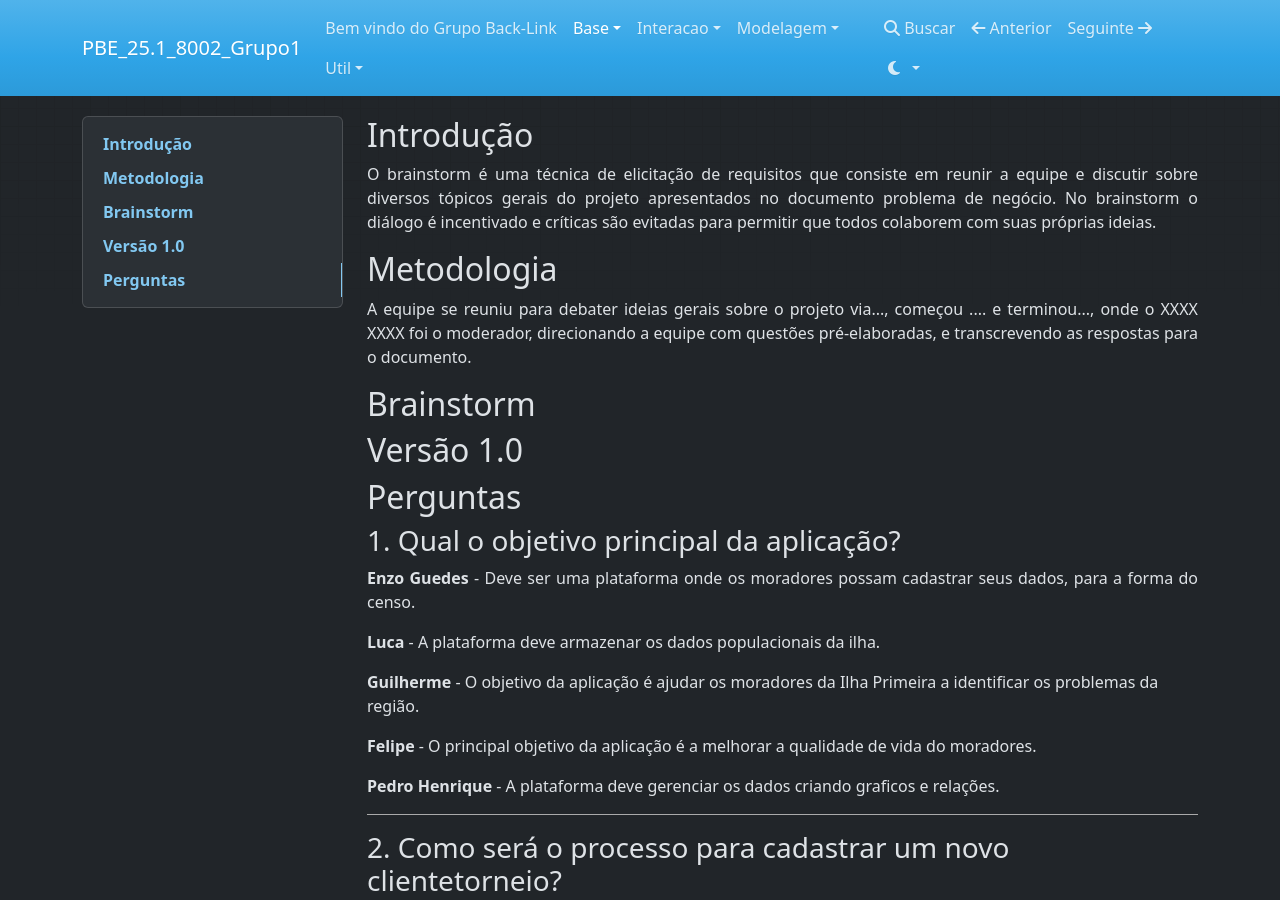
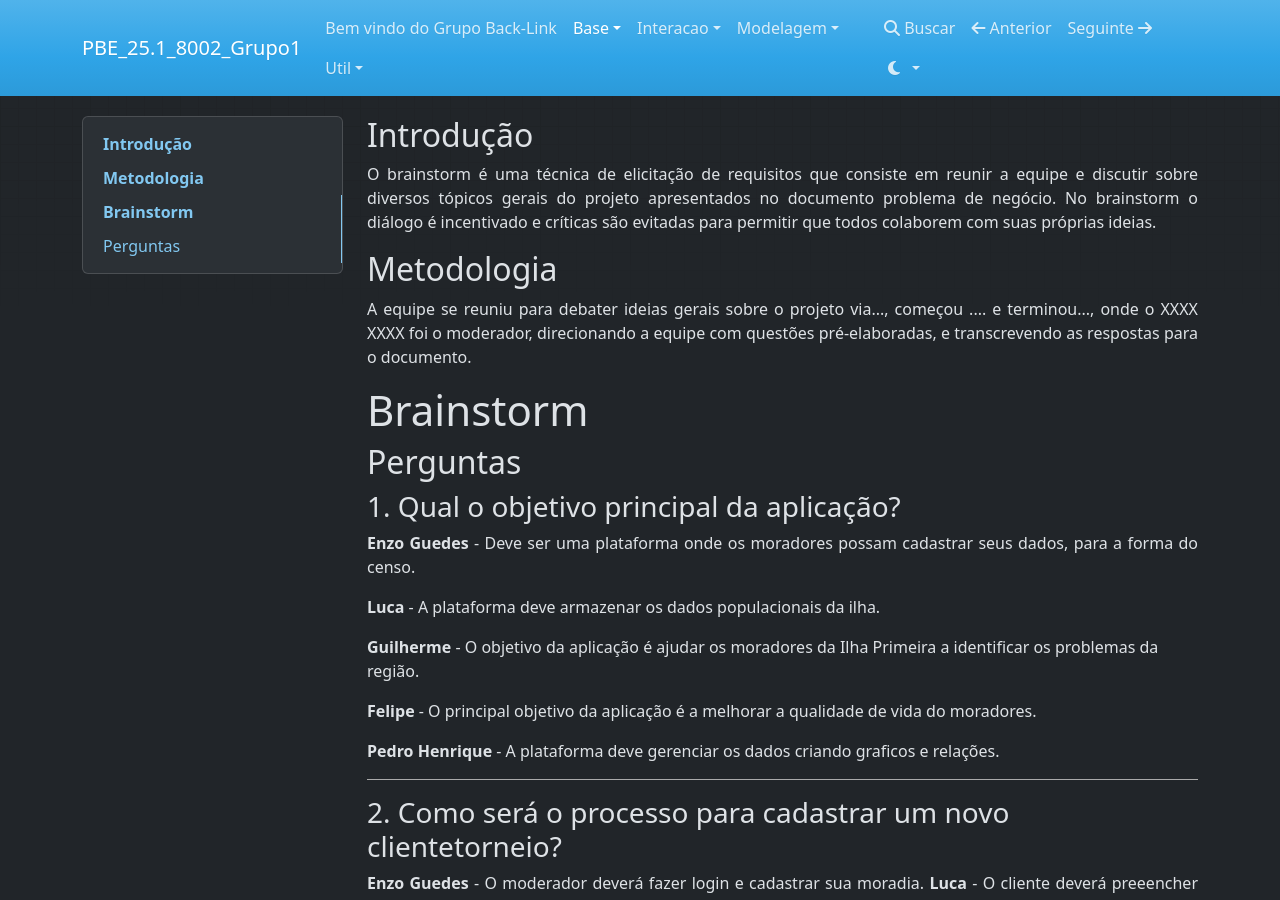
Before and after one commit to Projetos-de-Extensao/PBE_25.1_8002_BackLink, an MkDocs documentation site: the page built from docs/base/Brainstorm.md, in a window 1280 px wide and 900 px high. Built offline with MkDocs 1.6.1, drawn with Linux system fonts in a browser that asks for light colours; nearby versions of some CDN libraries.

Commit message:
Update Brainstorm.md

```diff
--- a/docs/base/Brainstorm.md
+++ b/docs/base/Brainstorm.md
@@ -13,9 +13,9 @@ O brainstorm é uma técnica de elicitação de requisitos que consiste em reuni
 A equipe se reuniu para debater ideias gerais sobre o projeto via..., começou .... e terminou..., onde o XXXX XXXX foi o moderador, direcionando a equipe com questões pré-elaboradas, e transcrevendo as respostas para o documento.
 </p>
 
-## Brainstorm
+# Brainstorm
 
-## Versão 1.0
+<!-- ## Versão 1.0 -->
 
 ## Perguntas
 
```
